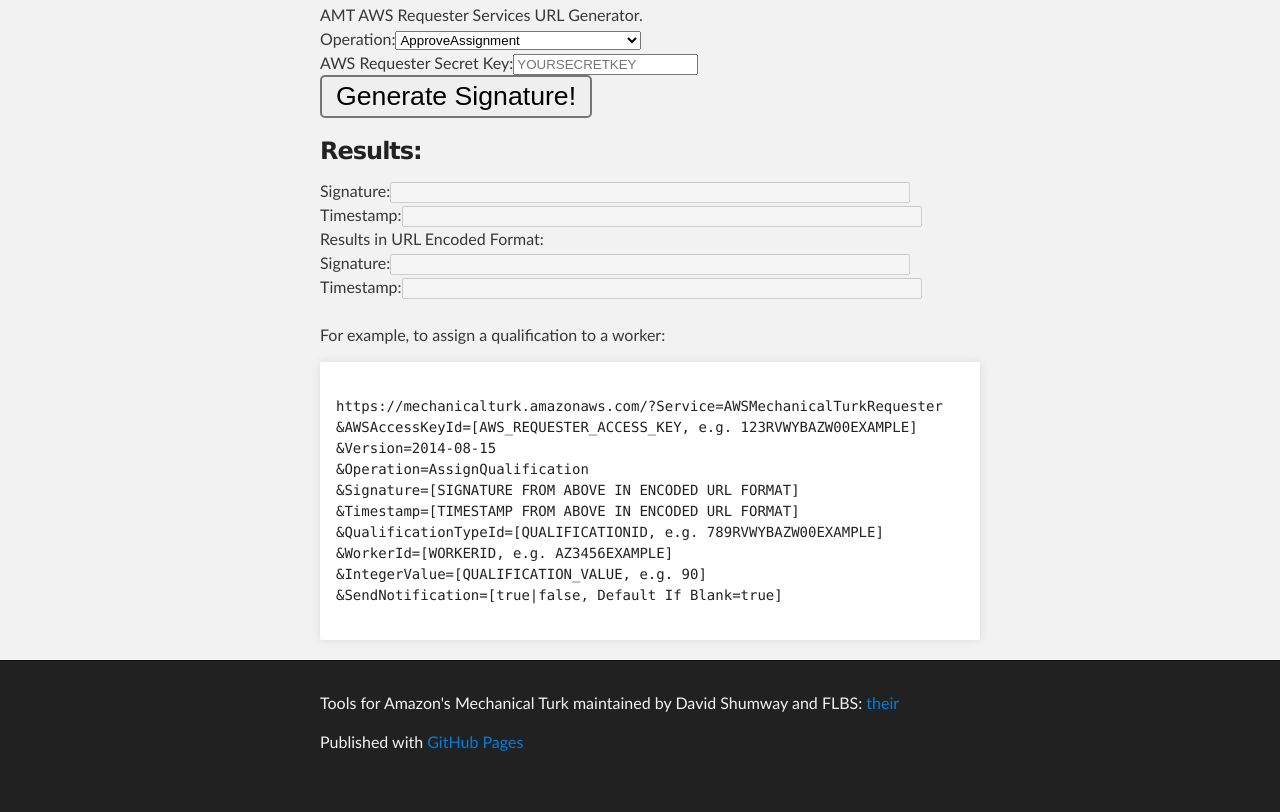
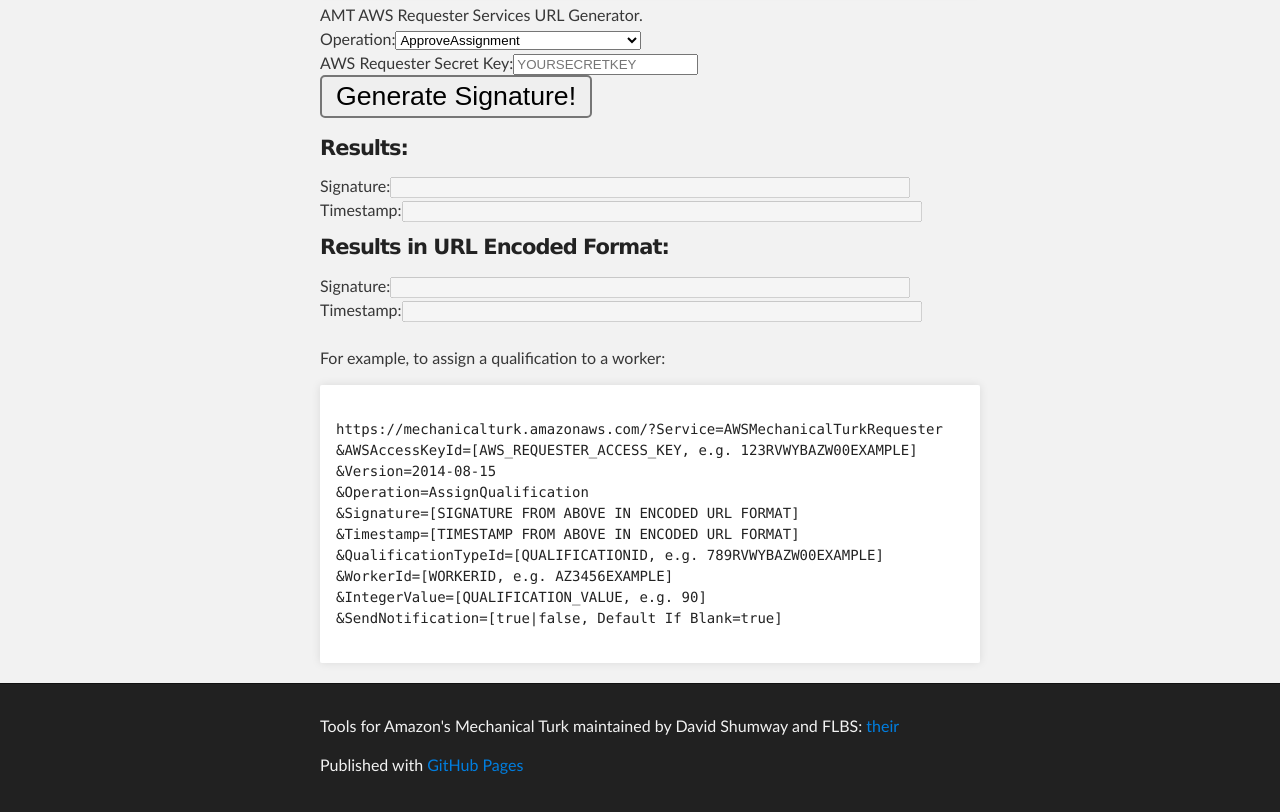
Before and after one commit to davidshumway/amt, a plain HTML site: page awssg.html in a window 1280 px wide. Shown: the part 971-1783 px from the top of the page. Before the commit the page ends 1760 px from the top, so only its background shows below. Drawn offline with Linux system fonts and the light colour scheme.

Commit message:
Update awssg.html

```diff
--- a/awssg.html
+++ b/awssg.html
@@ -120,10 +120,10 @@
         Operation:<select id="operations"></select><br />
         AWS Requester Secret Key:<input type="text" id="key" placeholder="YOURSECRETKEY" /><br />
         <input type="button" value="Generate Signature!" onclick="generate_key();" style="zoom:2;" /><br />
-        <h3>Results:</h3>
+        <h4>Results:</h4>
         Signature:<input type="text" id="signature" disabled /><br />
         Timestamp:<input type="text" id="timestamp" disabled /><br />
-        Results in URL Encoded Format:<br />
+        <h4>Results in URL Encoded Format:</h4>
         Signature:<input type="text" id="ecsignature" disabled /><br />
         Timestamp:<input type="text" id="ectimestamp" disabled /><br />
         <br />
```
